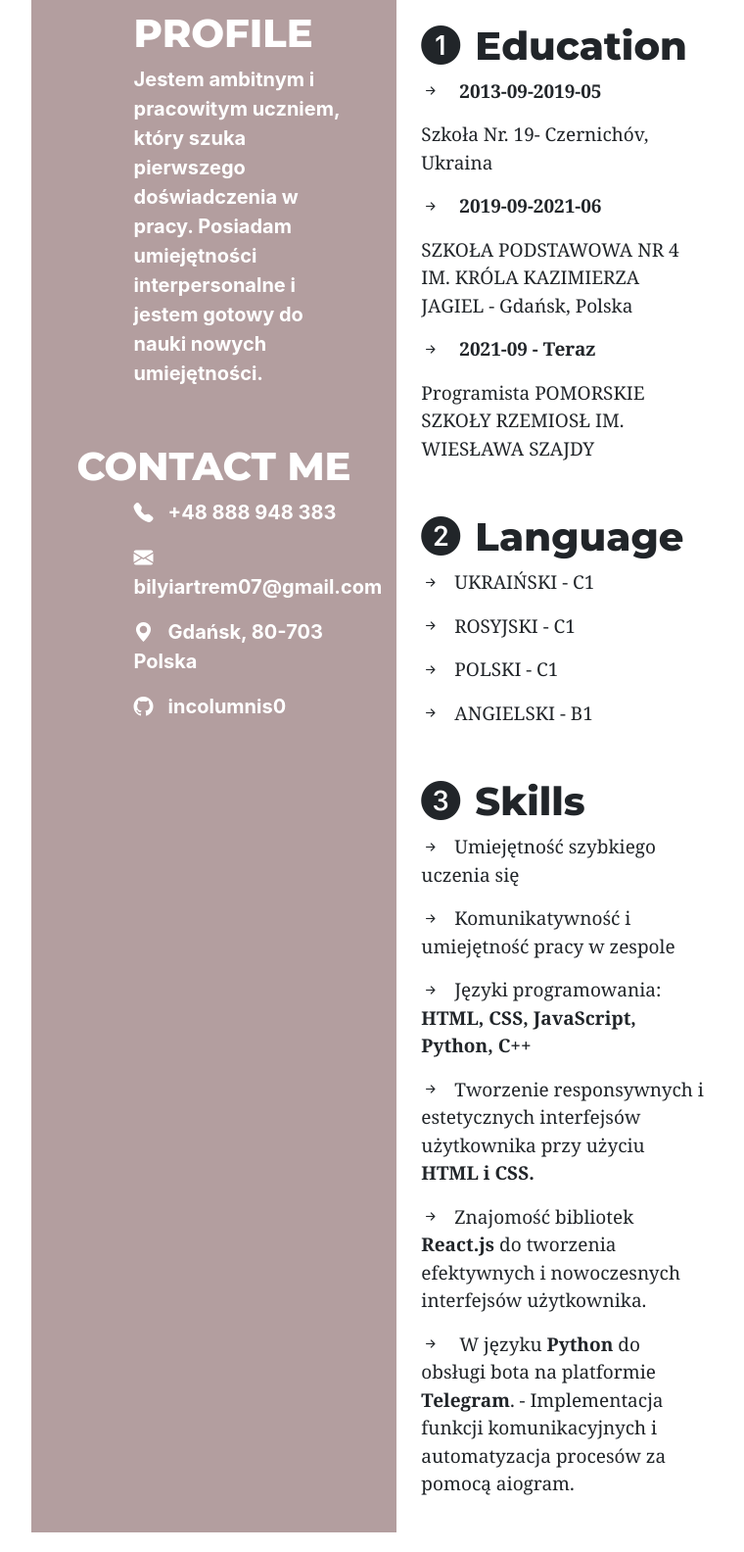
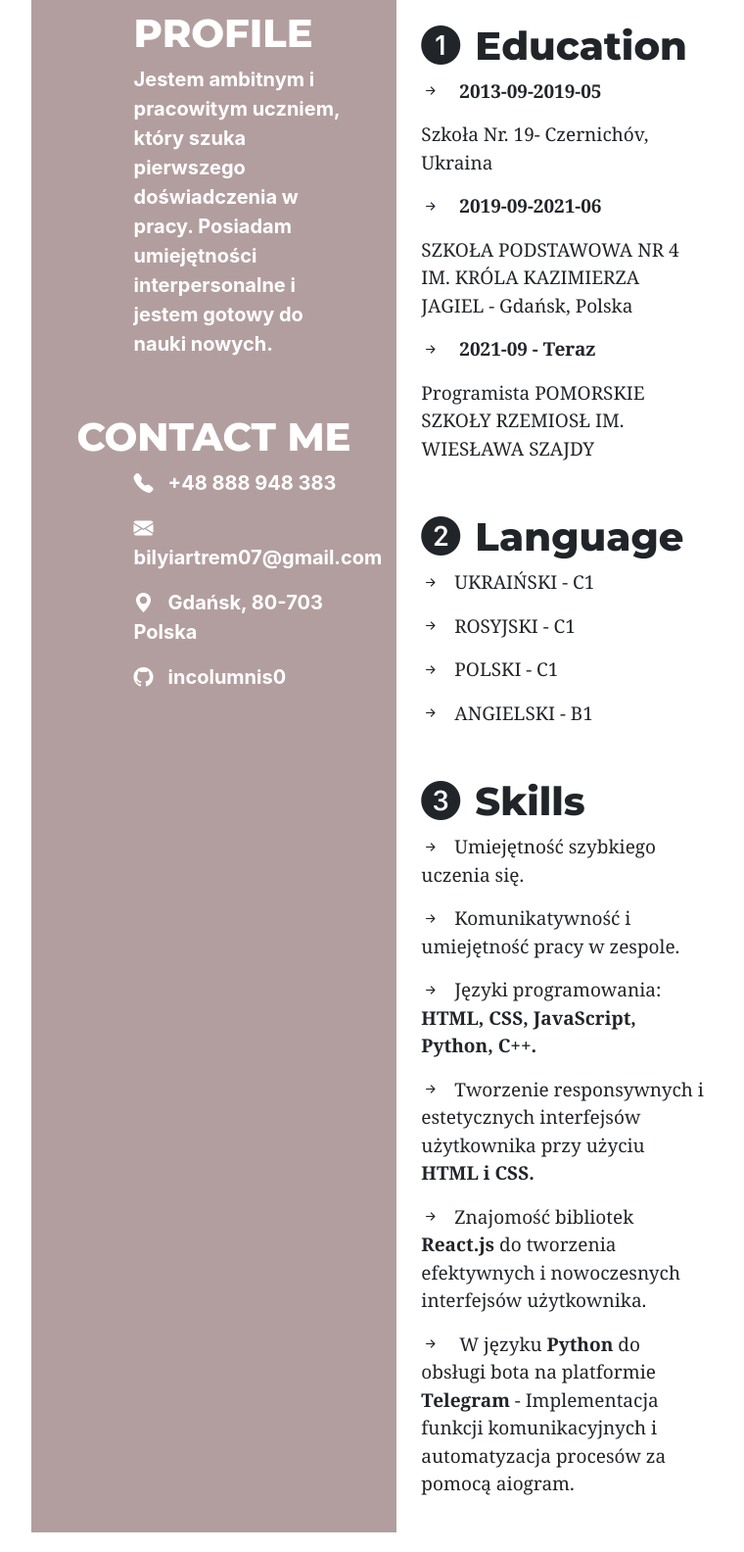
Before and after one commit to incolumnis0/My-CV, a plain HTML site: page index.html in a window 1280 px wide. Shown: the part 296-1880 px from the top of the page at 98% size, without its empty margins (252-1012 px from the left). Drawn offline with nearby package versions, Linux system fonts and the light colour scheme.

Commit message:
Update index.html

```diff
--- a/index.html
+++ b/index.html
@@ -24,7 +24,7 @@
                     <p>
                         <b>
                             Jestem ambitnym i pracowitym uczniem, który szuka pierwszego doświadczenia w pracy.
-                            Posiadam umiejętności interpersonalne i jestem gotowy do nauki nowych umiejętności.
+                            Posiadam umiejętności interpersonalne i jestem gotowy do nauki nowych.
                         </b>
                     </p>
                 </div>
@@ -92,13 +92,13 @@
                 <div class="mb-3">
                     <div class="info-container">
                         <h1><i class="bi bi-3-circle-fill"></i>Skills</h1>
-                        <p><i class="bi bi-arrow-right-short"></i>Umiejętność szybkiego uczenia się</p>
-                        <p><i class="bi bi-arrow-right-short"></i>Komunikatywność i umiejętność pracy w zespole</p>
-                        <p><i class="bi bi-arrow-right-short"></i>Języki programowania: <b>HTML, CSS, JavaScript, Python, C++</b></p>
+                        <p><i class="bi bi-arrow-right-short"></i>Umiejętność szybkiego uczenia się.</p>
+                        <p><i class="bi bi-arrow-right-short"></i>Komunikatywność i umiejętność pracy w zespole.</p>
+                        <p><i class="bi bi-arrow-right-short"></i>Języki programowania: <b>HTML, CSS, JavaScript, Python, C++.</b></p>
                         <p><i class="bi bi-arrow-right-short"></i>Tworzenie responsywnych i estetycznych interfejsów użytkownika przy użyciu <b>HTML i CSS.</b></p>
                         <p><i class="bi bi-arrow-right-short"></i>Znajomość bibliotek <b>React.js</b> do tworzenia efektywnych i nowoczesnych interfejsów użytkownika.</p>
                         <p><i class="bi bi-arrow-right-short"></i>
-                            W języku <b>Python</b> do obsługi bota na platformie <b>Telegram</b>.
+                            W języku <b>Python</b> do obsługi bota na platformie <b>Telegram</b>
                             - Implementacja funkcji komunikacyjnych i automatyzacja procesów za pomocą aiogram.
                         </p>
                     </div>
```
